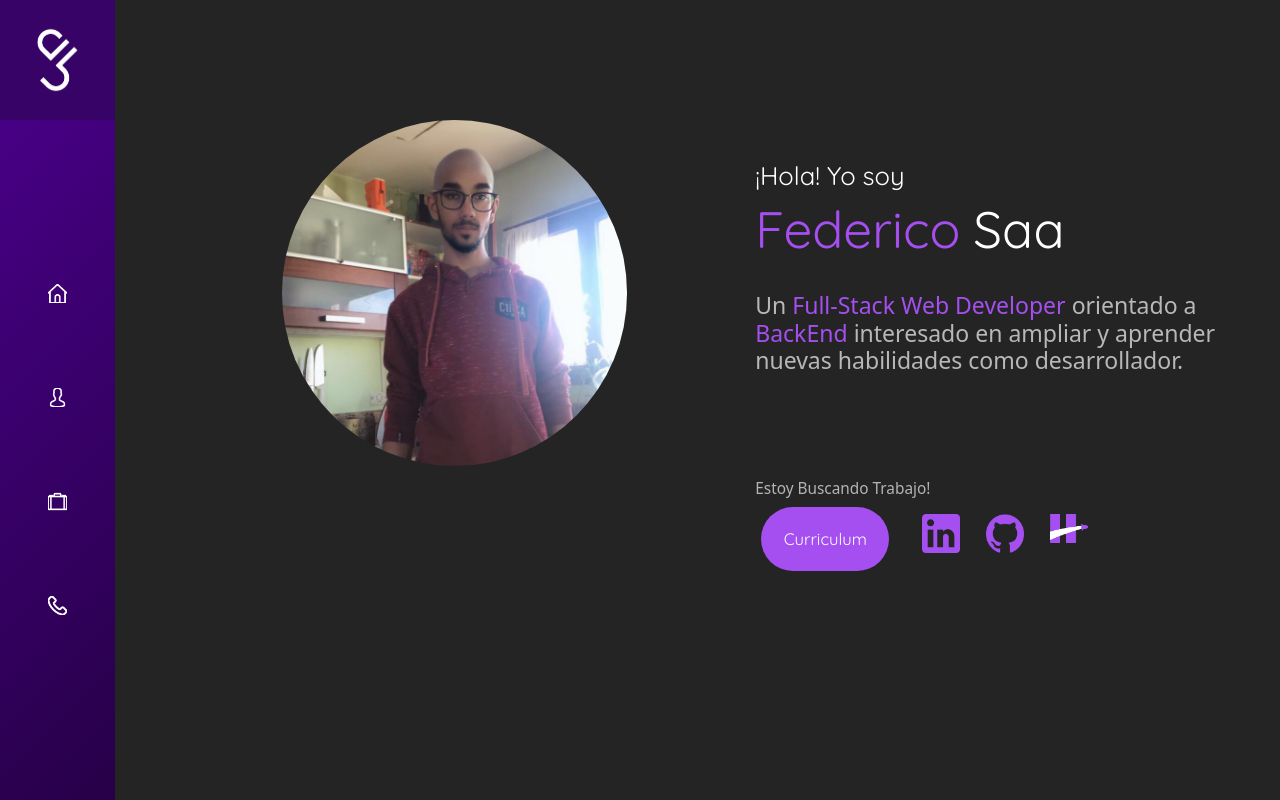
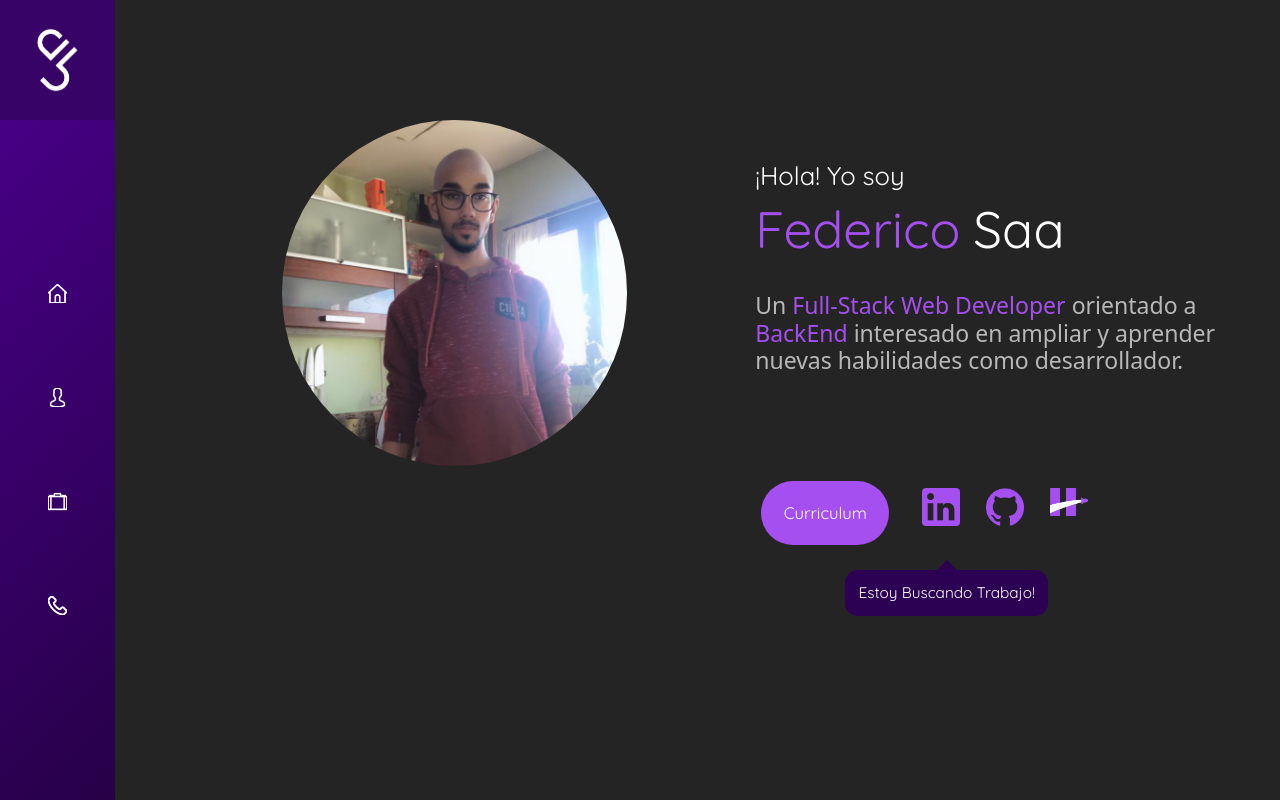
Before and after one commit to saja04/my-portfolio, a React (Vite) app in the folder client/: page / in a window 1280 px wide. Built offline with nearby package versions, Linux system fonts and the light colour scheme.

Commit message:
finished 'looking for a job' text

```diff
--- a/client/src/components/HomeComponents/HomeButtons/homeButton.module.css
+++ b/client/src/components/HomeComponents/HomeButtons/homeButton.module.css
@@ -8,9 +8,29 @@
 }
 
 .jobTitle{
-    color: rgb(180, 180, 180);
+    margin-left: 7vw;
+    color: rgb(255, 255, 255);
+    display: inline-block;
+    margin-top: 3vh;
+    background-color: #2C0052;
+    border-radius: 1vw;
+    padding: 1.7vh;
+    position: absolute;
+    width: fit-content;
+    text-align: center;
+    font-family: 'Quicksand', sans-serif;
     font-size: 1.2vw;
 
+}
+.jobTitle::before {
+    content: "";
+    position: absolute;
+    top: -20px;
+    left: 50%;
+    margin-left: -10px;
+    border-width: 10px;
+    border-style: solid;
+    border-color: transparent transparent #2C0052 transparent;
 }
 
 .buttonsDiv{
--- a/client/src/components/HomeComponents/HomeButtons/homeButtons.jsx
+++ b/client/src/components/HomeComponents/HomeButtons/homeButtons.jsx
@@ -4,21 +4,13 @@ import githubLogo from "../../../assets/github.png";
 import henryLogo from "../../../assets/henry.png";
 
 const HomeButtons = () => {
-  const handlePopUp = () => {
-    const newSpan = document.createElement("span");
-    newSpan.textContent = "Estoy buscando empleo!";
-    const button = document.getElementById("myButton");
-    // button.appendChild(newSpan);
-  };
   return (
     <div className={style.mainDiv}>
-      <h4 className={style.jobTitle}>Estoy Buscando Trabajo!</h4>
       <div className={style.buttonsDiv}>
         <button className={style.curriculumButton} id="myButton">
           <a
             href="https://www.linkedin.com/in/federico-saa-4ab74b297/"
             className={style.curriculumLink}
-            onMouseOver={handlePopUp()}
           >
             Curriculum
           </a>
@@ -27,7 +19,6 @@ const HomeButtons = () => {
         <a
           href="https://www.linkedin.com/in/federico-saa-4ab74b297/"
           className={style.mainLinks}
-          onMouseOver={handlePopUp()}
         >
           <img src={linkedinLogo} alt="linkedin" className={style.logos} />
         </a>
@@ -41,6 +32,7 @@ const HomeButtons = () => {
           <img src={henryLogo} alt="soy henry" className={style.logos} />
         </a>
       </div>
+      <h4 className={style.jobTitle}>Estoy Buscando Trabajo!</h4>
     </div>
   );
 };
```
